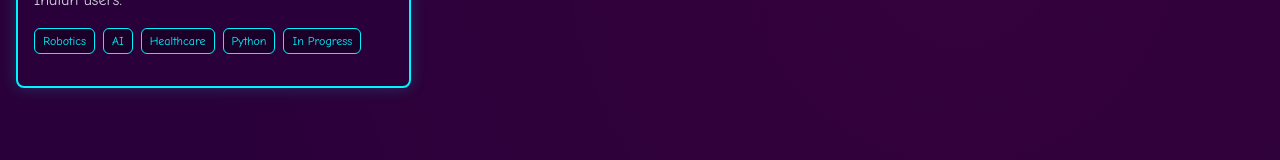
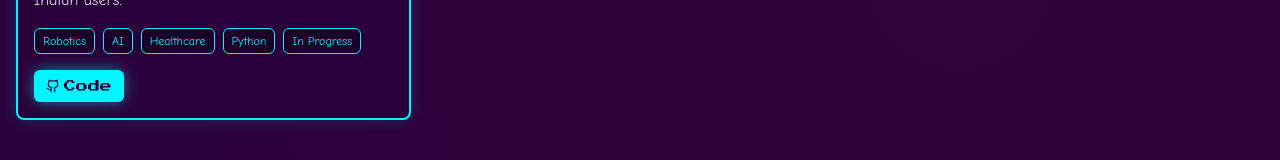
Before and after one commit to SanidhyaLabh/Portfolio, a React (Vite) app: page /projects in a window 1280 px wide. Shown: the part 1320-1480 px from the top of the page. Built offline with nearby package versions, Linux system fonts and the light colour scheme.

Commit message:
Update ProjectsPage.tsx

```diff
--- a/src/pages/ProjectsPage.tsx
+++ b/src/pages/ProjectsPage.tsx
@@ -32,7 +32,7 @@ const ProjectsPage: React.FC = () => {
       description: "ArthAI is a hyper-localized financial copilot that provides AI-powered money advice in Hindi, Tamil, Marathi & more. It helps with budgeting, taxes, loans, investments, and credit scores—tailored for Indian users.",
       image: "https://i.postimg.cc/15kQVpFg/Screenshot-2025-05-31-123214.png",
       tags: ["Robotics", "AI", "Healthcare", "Python", "In Progress"],
-      Link: "https://rococo-lily-f33e19.netlify.app/"
+      githubLink: "https://rococo-lily-f33e19.netlify.app/"
     }
   ];
 
```
